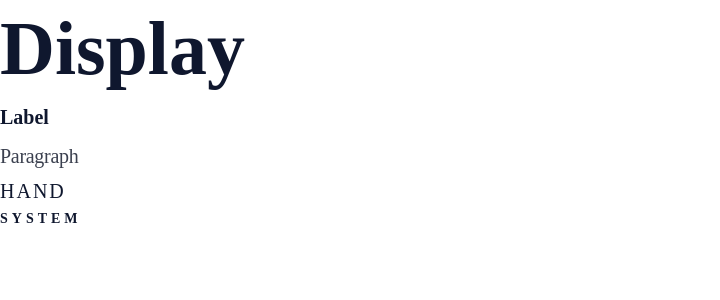
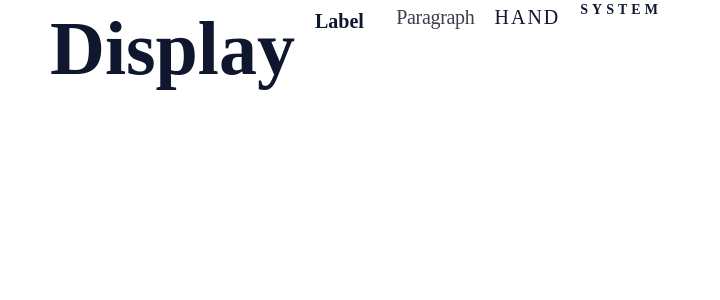
Before and after one commit to domgermano/domgermano.com, a Next.js app: page / in a window 1280 px wide. Shown: the top 300 px of the page, without its empty margins (0-720 px from the left). Built offline with nearby package versions, Linux system fonts and the light colour scheme; a web font is replaced by a local one.

Commit message:
Added Grid

```diff
--- /dev/null
+++ b/components/shared/Grid.tsx
@@ -0,0 +1,14 @@
+import styled from "styled-components";
+
+export const Grid = styled.div`
+  display: grid;
+  grid-template-columns: repeat(12, 1fr);
+  grid-column-gap: 20px;
+
+  width: 100%;
+  max-width: 1380px;
+  margin: auto;
+  padding-left: 50px;
+  padding-right: 50px;
+  box-sizing: border-box;
+`;
--- a/components/shared/index.ts
+++ b/components/shared/index.ts
@@ -1,2 +1,3 @@
 export { HtmlHead } from "./HtmlHead";
+export { Grid } from "./Grid";
 export { Text } from "./Text";
--- a/pages/index.tsx
+++ b/pages/index.tsx
@@ -1,15 +1,17 @@
 import * as React from "react";
 
-import { HtmlHead, Text } from "components/shared";
+import { Grid, HtmlHead, Text } from "components/shared";
 
 const Index = () => (
   <>
     <HtmlHead />
-    <Text kind="display">Display</Text>
-    <Text kind="label">Label</Text>
-    <Text kind="paragraph">Paragraph</Text>
-    <Text kind="hand">Hand</Text>
-    <Text kind="system">System</Text>
+    <Grid>
+      <Text kind="display">Display</Text>
+      <Text kind="label">Label</Text>
+      <Text kind="paragraph">Paragraph</Text>
+      <Text kind="hand">Hand</Text>
+      <Text kind="system">System</Text>
+    </Grid>
   </>
 );
 
```
